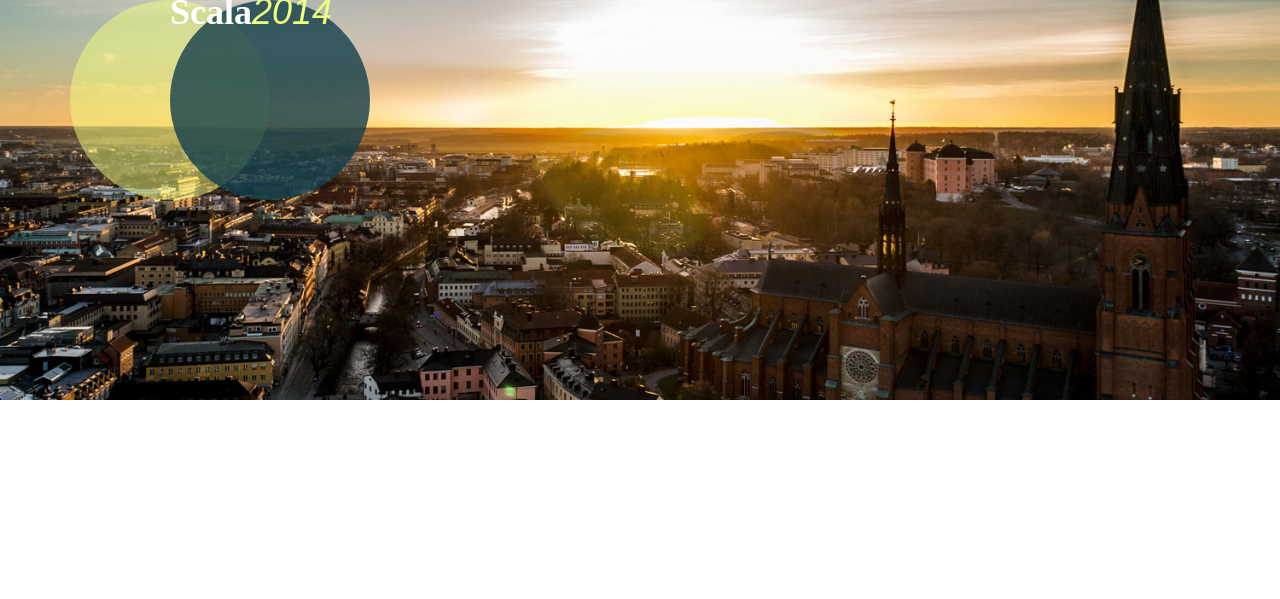
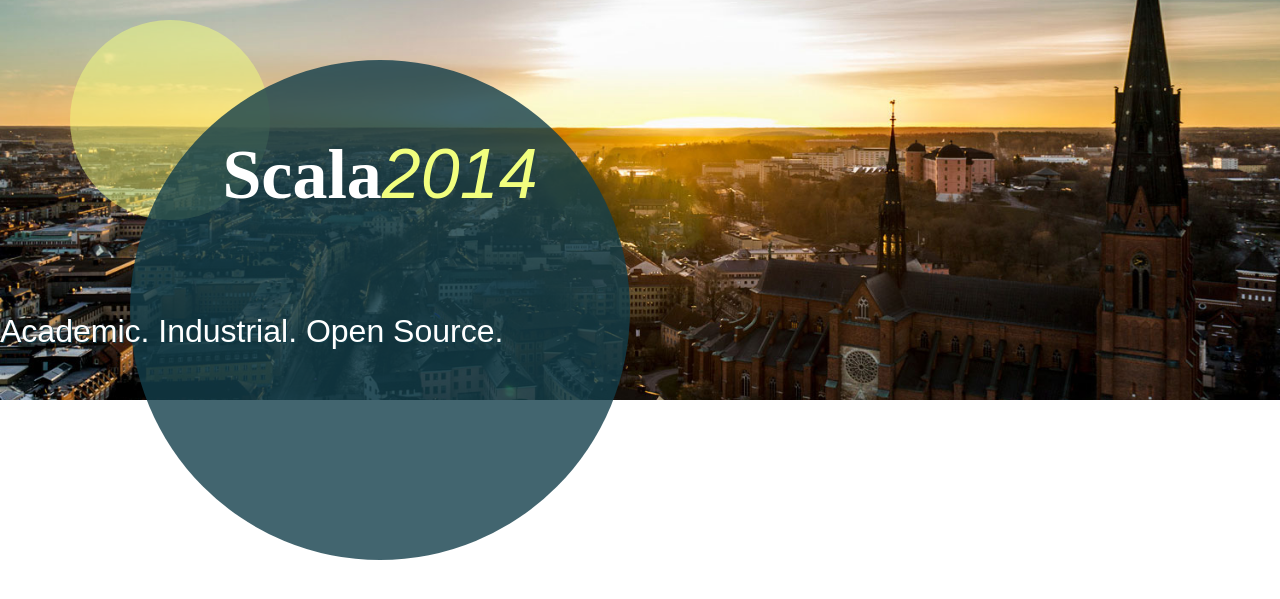
Before and after one commit to heathermiller/wwwscala14, a Jekyll site: the page built from index.md, in a window 1280 px wide. Shown: the top 599 px of the page. Built offline with Jekyll 4.4.1, drawn with Linux system fonts in a browser that asks for light colours.

Commit message:
Progress

```diff
--- a/_layouts/frontpage.html
+++ b/_layouts/frontpage.html
@@ -7,8 +7,12 @@ layout: default
 <div class="splash">
   <div class="container">
     <div class="circle-yellow">&nbsp;</div>
-    <div class="circle-red"><span class="scala">Scala</span><span class="year">2014</span></div>
+    <div class="circle-blue"><div class="scala2014"><span class="scala">Scala</span><span class="year">2014</span></div></div>
   </div>
 </div>
 
+<div class="tagline">
+  Academic. Industrial. Open Source.
+</div>
+
 {% include footer.html %}
--- a/resources/css/main.css
+++ b/resources/css/main.css
@@ -118,6 +118,8 @@ ul > li {
 
 .circle-yellow {
   z-index: 1;
+  /*margin-left: 260px;*/
+  margin-top: 20px;
   width: 200px;
   height: 200px;
   -moz-border-radius: 50%;
@@ -126,16 +128,22 @@ ul > li {
   background-color: rgba(241, 254, 126, 0.5);
 }
 
-.circle-red {
+.circle-blue {
   z-index: 0;
-  margin-left: 100px;
-  margin-top: -200px;
-  width: 200px;
-  height: 200px;
+  margin-left: 60px;
+  margin-top: -160px;
+  width: 500px;
+  height: 500px;
   -moz-border-radius: 50%;
   -webkit-border-radius: 50%;
   border-radius: 50%;
   background-color: rgba(19, 63, 75, 0.8);
+}
+
+.scala2014 {
+  text-align: center;
+  padding-top: 100px;
+  font-size: 70px;
 }
 
 .scala {
@@ -143,7 +151,6 @@ ul > li {
   font-style: normal;
   font-weight: 800;
   color: #ffffff;
-  font-size: 36px;
 }
 
 .year {
@@ -151,5 +158,14 @@ ul > li {
   font-style: italic;
   font-weight: 100;
   color: rgba(241, 254, 126, 1);
-  font-size: 36px;
 }
+
+.tagline {
+  font-family: "proxima-nova",sans-serif;
+  font-style: normal;
+  font-weight: 400;
+  margin-top: -80px;
+  color: #ffffff;
+  font-size: 32px;
+  text-shadow: 1px 1px 0px rgba(19, 63, 75, 19);
+}
```
